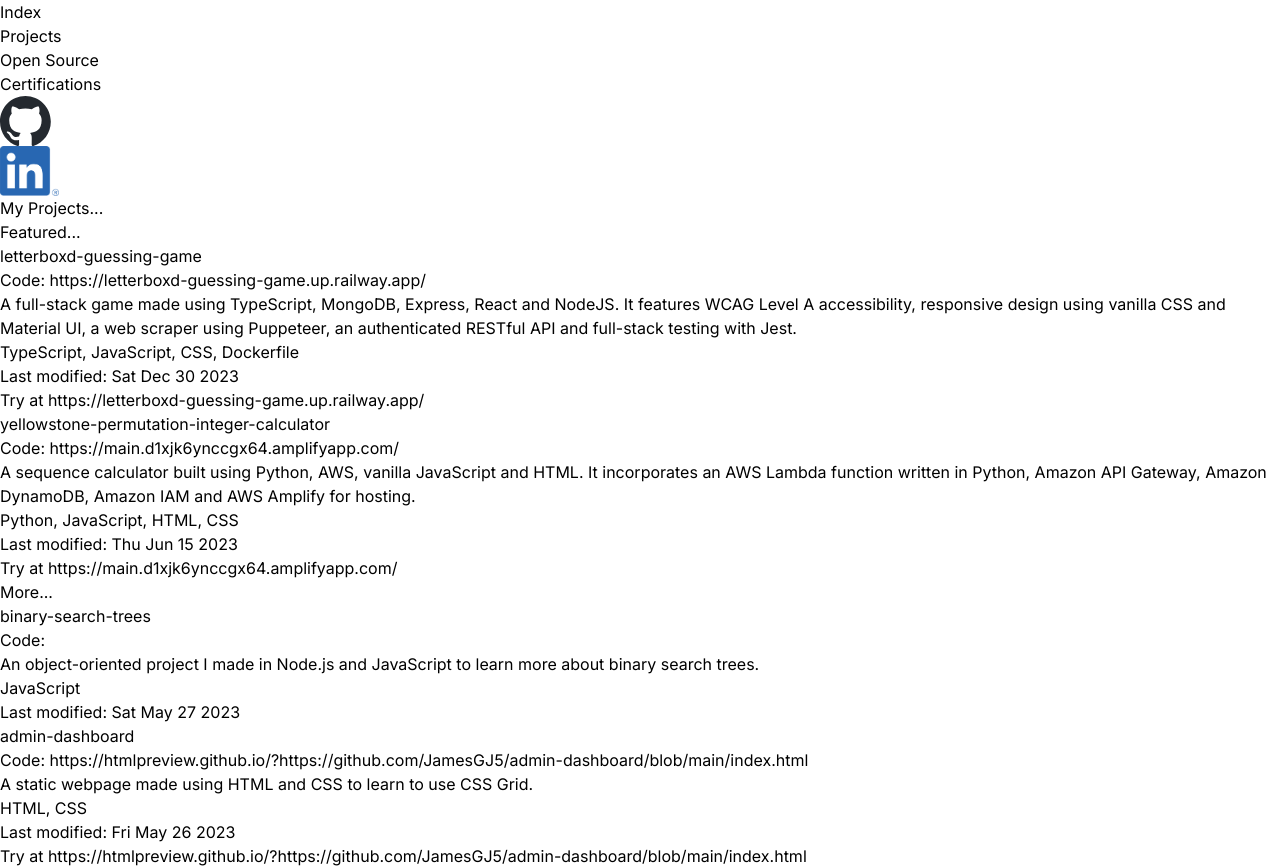
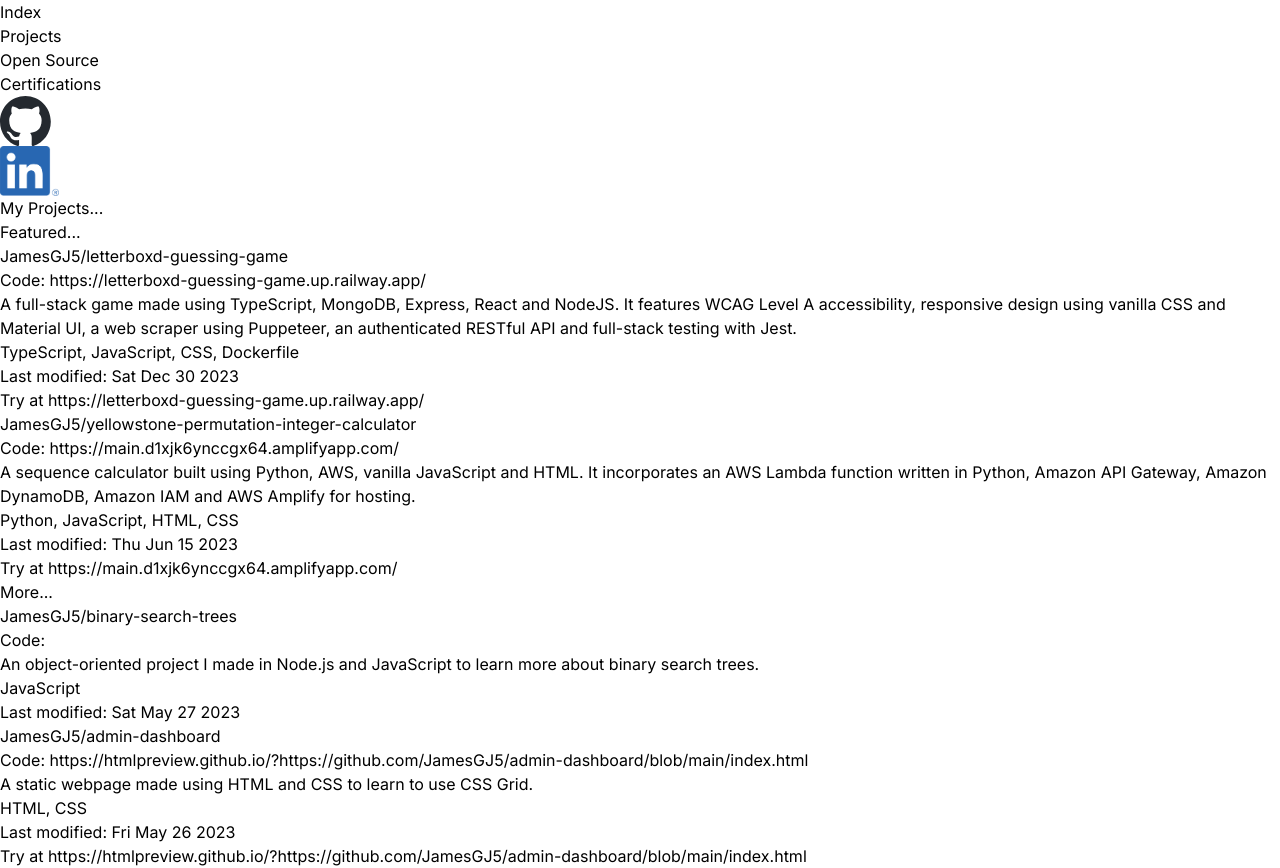
Before and after one commit to wulandari-tech/portfolio-site, a Next.js app: page /projects in a window 1280 px wide. Built offline with nearby package versions, Linux system fonts and the light colour scheme.

Commit message:
Remove repo URL from Project interface

```diff
--- a/components/Project.tsx
+++ b/components/Project.tsx
@@ -1,8 +1,13 @@
 import { Project, ProjectProps } from "@/types"
 import Image from "next/image";
 
+function makeRepoURL(repoName: string): string {
+    return `https://github.com/${repoName}`;
+}
+
 export default function Project({ project }: ProjectProps) {
-    const { repoName, repoUrl, repoDescripion, languagesUsed, lastModified, deploymentURL, projectImageSrc } = project;
+    const { repoName, repoDescripion, languagesUsed, lastModified, deploymentURL, projectImageSrc } = project;
+    const repoURL = makeRepoURL(repoName);
     return (
         // TODO: consider replacing the outer div with just <></> here and in similar components to make them more modular
         <div>
@@ -10,7 +15,7 @@ export default function Project({ project }: ProjectProps) {
                 {repoName}
             </p>
             <p>
-                Code: <a aria-label='Link to code (opens in new tab)' href={repoUrl} target='_blank'>{deploymentURL}</a>
+                Code: <a aria-label='Link to code (opens in new tab)' href={repoURL} target='_blank'>{deploymentURL}</a>
             </p>
             {repoDescripion && <p>{repoDescripion}</p>}
             <p>
--- a/data/openSourceProjects.ts
+++ b/data/openSourceProjects.ts
@@ -5,7 +5,6 @@ const openSourceProjects: Project[] = [
     {
         // TODO: address the fact that the repoName and repoUrl here are redundant and the fact that this might be similar for the main personal project objects
         repoName: 'TheOdinProject/curriculum',
-        repoUrl: 'https://github.com/TheOdinProject/curriculum',
         repoDescripion: 'The open curriculum for learning web development.',
         isFeatured: true,
         languagesUsed: ['Markdown'],
--- a/data/projects.ts
+++ b/data/projects.ts
@@ -3,8 +3,7 @@ import { Project } from "@/types";
 
 const projects: Project[] = [
     {
-        repoName: 'letterboxd-guessing-game',
-        repoUrl: 'https://github.com/JamesGJ5/letterboxd-guessing-game',
+        repoName: 'JamesGJ5/letterboxd-guessing-game',
         repoDescripion: 'A full-stack game made using TypeScript, MongoDB, Express, React and NodeJS. It features WCAG Level A accessibility, responsive design using vanilla CSS and Material UI, a web scraper using Puppeteer, an authenticated RESTful API and full-stack testing with Jest.',
         isFeatured: true,
         languagesUsed: ['TypeScript', 'JavaScript', 'CSS', 'Dockerfile'],
@@ -12,8 +11,7 @@ const projects: Project[] = [
         deploymentURL: 'https://letterboxd-guessing-game.up.railway.app/',
     },
     {
-        repoName: 'yellowstone-permutation-integer-calculator',
-        repoUrl: 'https://github.com/JamesGJ5/yellowstone-permutation-integer-calculator',
+        repoName: 'JamesGJ5/yellowstone-permutation-integer-calculator',
         repoDescripion: 'A sequence calculator built using Python, AWS, vanilla JavaScript and HTML. It incorporates an AWS Lambda function written in Python, Amazon API Gateway, Amazon DynamoDB, Amazon IAM and AWS Amplify for hosting.',
         isFeatured: true,
         languagesUsed: ['Python', 'JavaScript', 'HTML', 'CSS'],
@@ -21,8 +19,7 @@ const projects: Project[] = [
         deploymentURL: 'https://main.d1xjk6ynccgx64.amplifyapp.com/',
     },
     {
-        repoName: 'binary-search-trees',
-        repoUrl: 'https://github.com/JamesGJ5/binary-search-trees',
+        repoName: 'JamesGJ5/binary-search-trees',
         repoDescripion: 'An object-oriented project I made in Node.js and JavaScript to learn more about binary search trees.',
         isFeatured: false,
         languagesUsed: ['JavaScript'],
@@ -30,8 +27,7 @@ const projects: Project[] = [
         deploymentURL: null,
     },
     {
-        repoName: 'admin-dashboard',
-        repoUrl: 'https://github.com/JamesGJ5/admin-dashboard',
+        repoName: 'JamesGJ5/admin-dashboard',
         repoDescripion: 'A static webpage made using HTML and CSS to learn to use CSS Grid.',
         isFeatured: false,
         languagesUsed: ['HTML', 'CSS'],
--- a/types/index.ts
+++ b/types/index.ts
@@ -16,7 +16,6 @@ export interface ExperienceProps {
 
 export interface Project {
     repoName: string,
-    repoUrl: string,
     repoDescripion: string | null,
     isFeatured: boolean,
     languagesUsed: string[],
```
